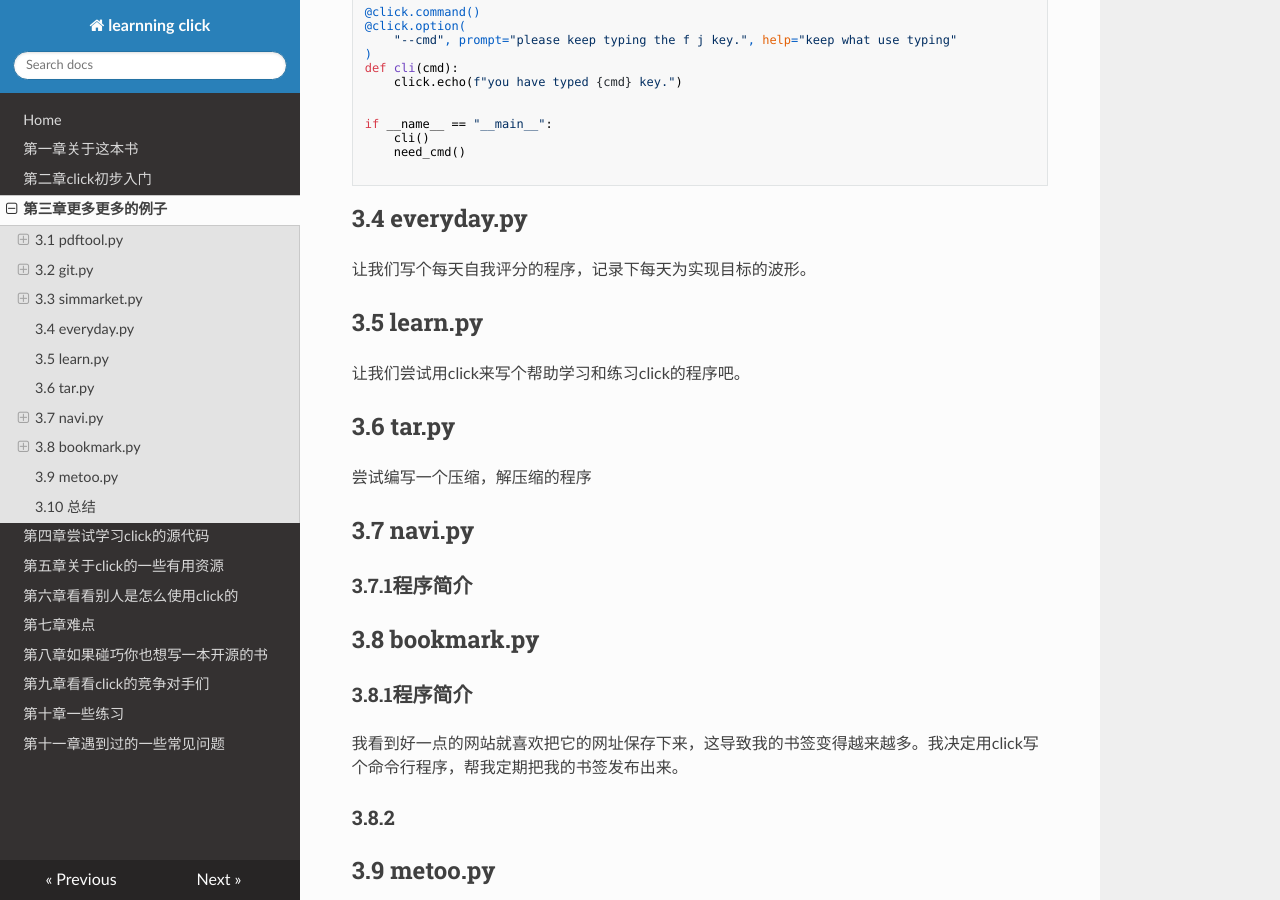
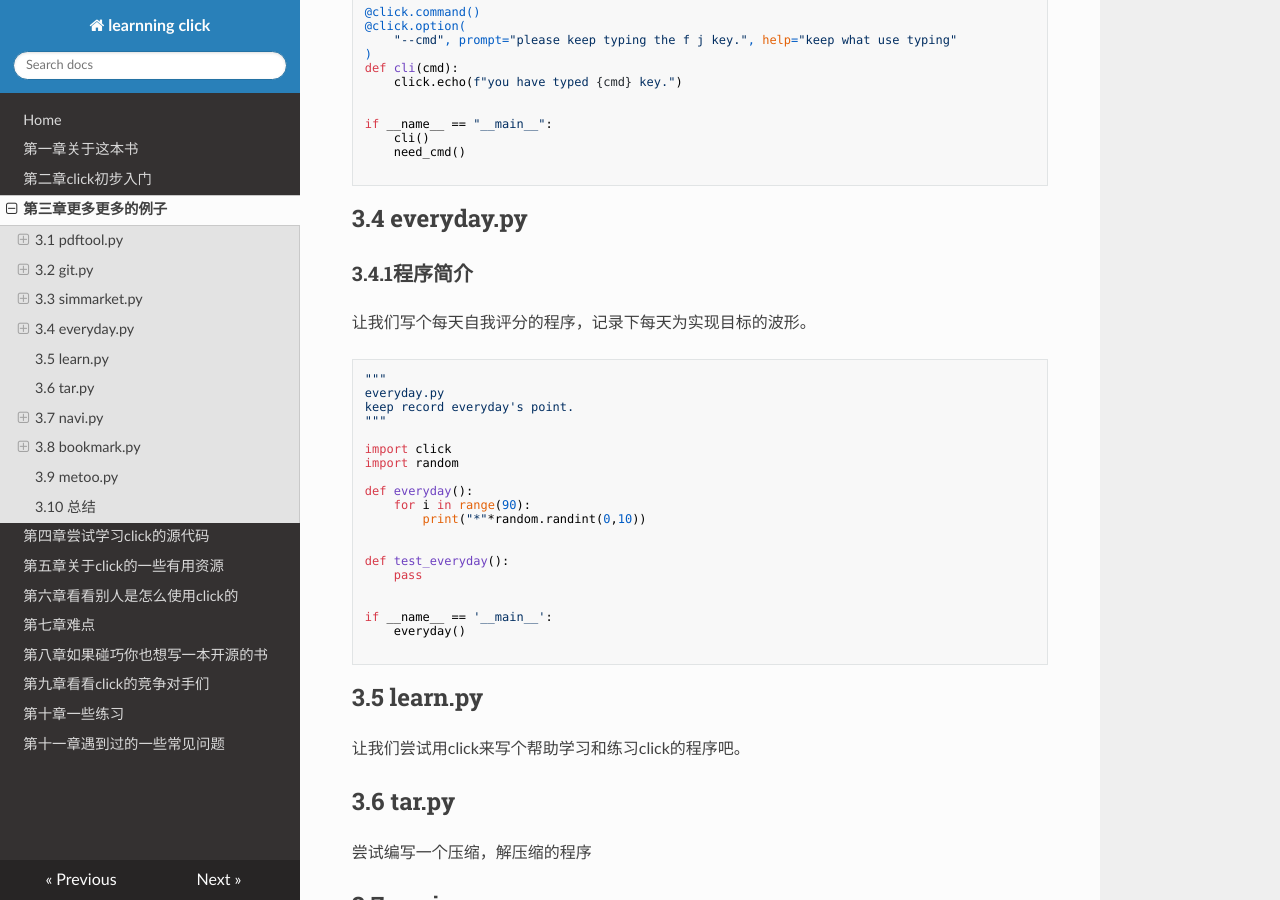
Before and after one commit to lizkca/thebook, an MkDocs documentation site: the page built from docs/chap3.md, in a window 1280 px wide and 900 px high, scrolled down 4156 px. Built offline with MkDocs 1.6.1, drawn with Linux system fonts in a browser that asks for light colours; nearby versions of some CDN libraries.

Commit message:
chap3.md

````diff
--- a/docs/chap3.md
+++ b/docs/chap3.md
@@ -235,7 +235,30 @@ if __name__ == "__main__":
 
 ```
 ##3.4 everyday.py
+###3.4.1程序简介
 让我们写个每天自我评分的程序，记录下每天为实现目标的波形。
+```
+"""
+everyday.py
+keep record everyday's point.
+"""
+
+import click
+import random
+
+def everyday():
+    for i in range(90):
+        print("*"*random.randint(0,10))
+
+
+def test_everyday():
+    pass
+
+
+if __name__ == '__main__':
+    everyday()
+
+```
 ##3.5 learn.py
 让我们尝试用click来写个帮助学习和练习click的程序吧。
 ##3.6 tar.py
````
